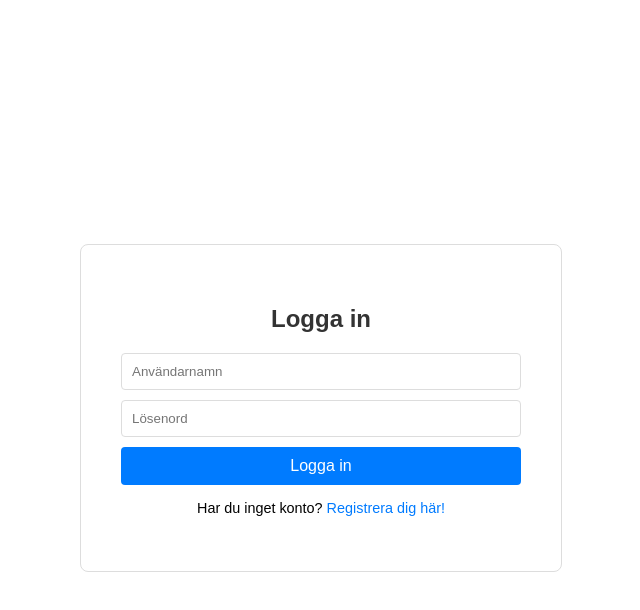
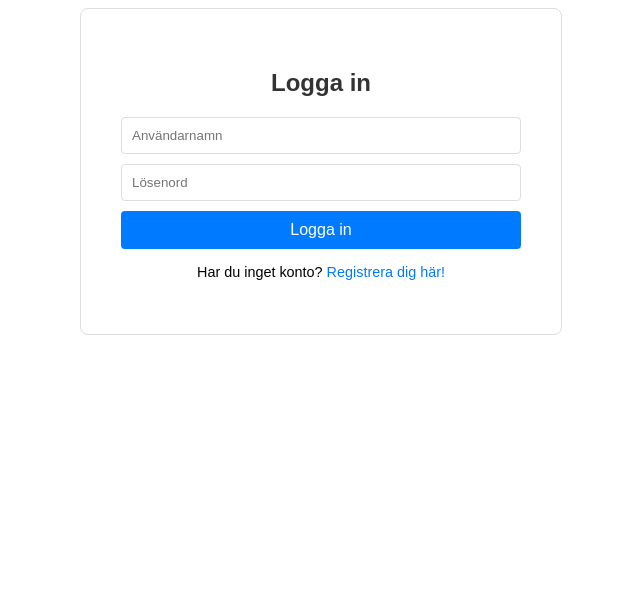
Before and after one commit to emelieforselius/chat-app, a React (Vite) app: page /login in a window 1280 px wide. Shown: the top 610 px of the page, without its empty margins (319-959 px from the left). Built offline with nearby package versions, Linux system fonts and the light colour scheme.

Commit message:
Uppdaterat App & main för routing & autentisering

```diff
--- a/src/App.jsx
+++ b/src/App.jsx
@@ -1,50 +1,26 @@
-import React, {useState, useEffect} from "react";
-import { BrowserRouter as Router, Route, Routes, Navigate } from "react-router-dom";
+import React, { useContext } from "react";
+import { AuthContext, AuthProvider } from "./components/AuthProvider";
 import Register from "./components/Register";
 import Login from "./components/Login";
 import Chat from "./components/Chat";
-import SideNav from "./components/SideNav";
 import styles from "./components/App.module.css";
+import ProtectedRoute from "./components/ProtectedRoute";
+import { Route, Routes } from "react-router-dom";
+import Layout from "./components/Layout";
 
 const App = () => {
-  const [user, setUser] = useState(null);
+  return (
+    <AuthProvider>
+          <Routes>
+            <Route path="/register" element={<Register />} />
+            <Route path="/login" element={<Login />} />
 
-  useEffect(() => {
-    const storedUser = JSON.parse(localStorage.getItem('user'));
-
-    if (storedUser) {
-        setUser(storedUser);
-    }
-}, []);
-
-const handleLogin = (userData) => {
-
-  setUser(userData);
-    localStorage.setItem('user', JSON.stringify(userData));
-};
-
-const handleLogout = () => {
-  setUser(null);
-  localStorage.removeItem('user');
-  localStorage.removeItem('token');
-  Navigate('/login');
-};
-
-return (
-<Router>
-  <div className={styles.appContainer}>
-    {user && <SideNav user={user} onLogout={handleLogout}/>}
-    <div className={styles.mainContent}>
-    <Routes>
-      <Route path="/register" element={!user ? <Register/> : <Navigate to="/chat"/>} />
-      <Route path="/login" element={!user ? <Login onLogin={handleLogin}/> : <Navigate to="/chat"/> } />
-      <Route path="/chat" element={user ? <Chat user={user} /> : <Navigate to="/login" />} />
-      <Route path="/" element={<Navigate to={user ? "/chat" : "/login"} />} />
-    </Routes>
-    </div>
-  </div>
-</Router>
-);
+            <Route element={<ProtectedRoute />}>
+              <Route path="/chat" element={<Layout><Chat /></Layout>} />
+            </Route>
+          </Routes>
+    </AuthProvider>
+  );
 };
 
 export default App;
```
Also changed, not shown: src/main.jsx (+5 -5 lines).
